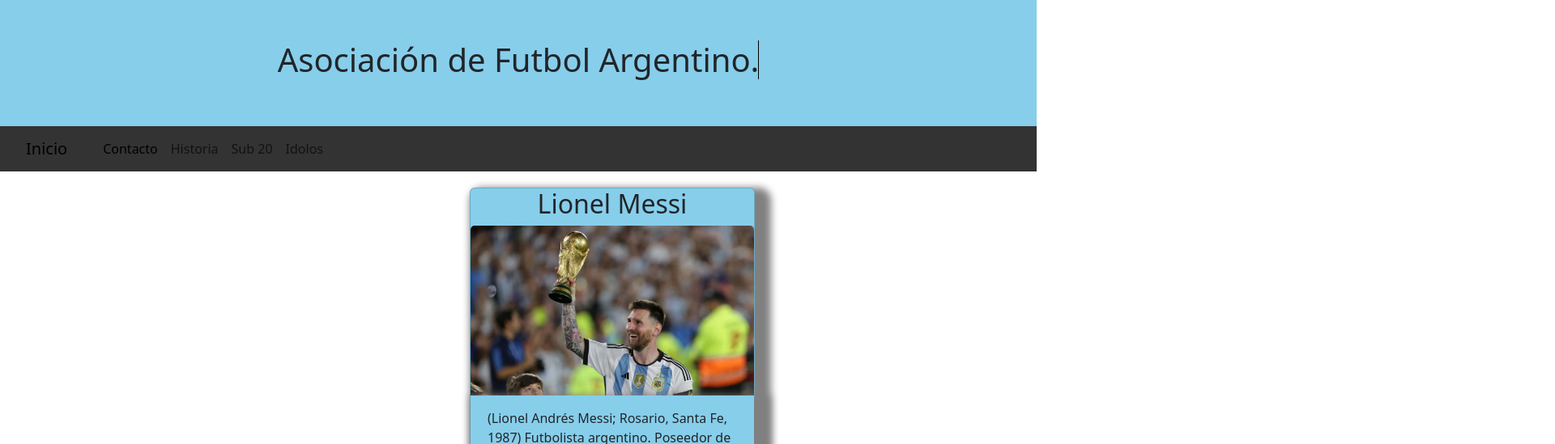
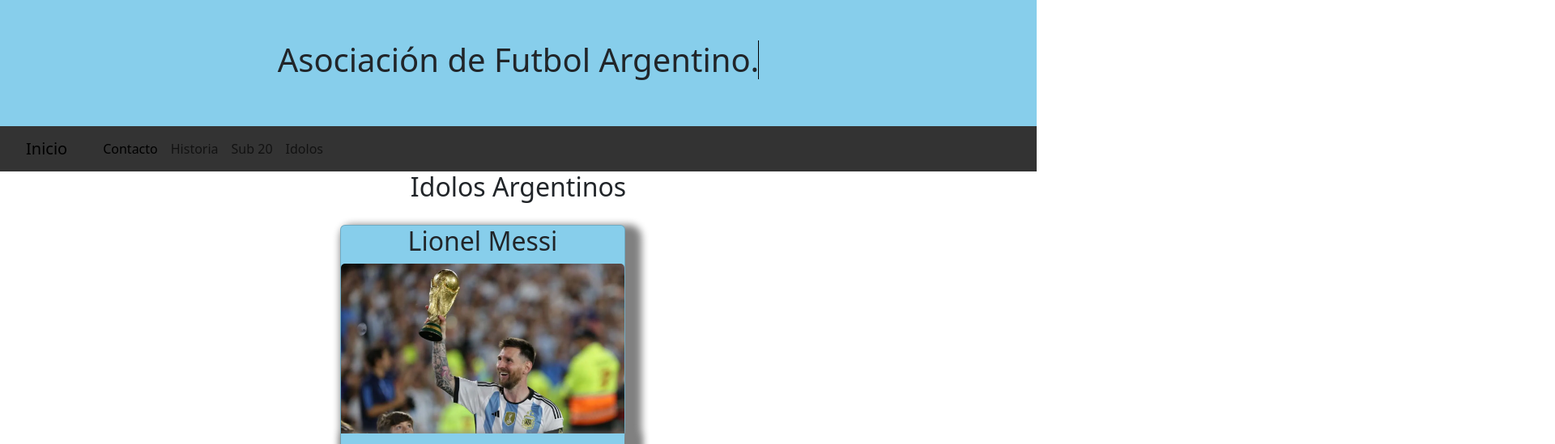
Before and after one commit to martiintorress/martiiintorres.github.io, a website: page pages/idolos.html in a window 1280 px wide. Shown: the top 549 px of the page at 81% size, 1920 px wide, since content can reach past the window. Drawn offline with nearby package versions, Linux system fonts and the light colour scheme.

Commit message:
Update idolos.html

```diff
--- a/pages/idolos.html
+++ b/pages/idolos.html
@@ -41,8 +41,10 @@
       </nav>
 <main>
 
+<h2>Idolos Argentinos</h2>
 
-<div class="flex">
+
+<div class="flexx">
     <div class="card" style="width: 22rem;  background-color : skyblue;  " >
                     <h2>Lionel Messi</h2>
 
```
